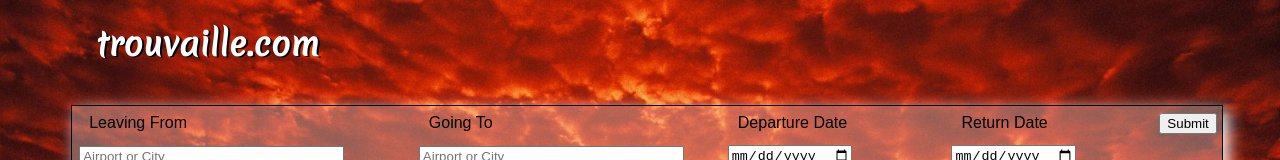
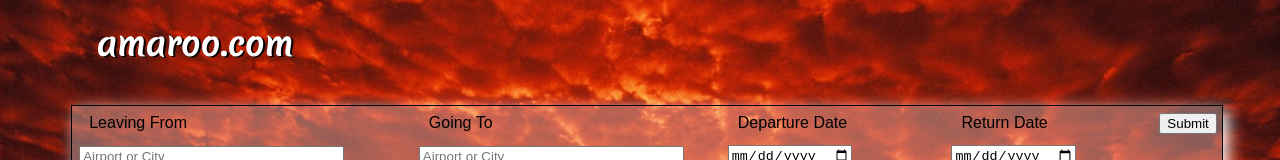
Before and after one commit to EveU/amaroo, a website: page client/build/index.html in a window 1280 px wide. Shown: the top 160 px of the page. Drawn offline with Linux system fonts and the light colour scheme; files whose address does not match are found by name.

Commit message:
changed name

```diff
--- a/client/build/index.html
+++ b/client/build/index.html
@@ -1,14 +1,14 @@
 <!DOCTYPE html>
 <html>
 <head>
-  <title>Trouvaille | Fly - Stay - Explore</title>
+  <title>Amaroo | Fly - Stay - Explore</title>
   <script src='bundle.js'></script>
   <link rel="stylesheet" type="text/css" href="style.css">
   <link href='https://fonts.googleapis.com/css?family=Merienda' rel='stylesheet' type='text/css'>
 </head>
 <body>
  <div class="container">
-  <h1>trouvaille.com</h1>
+  <h1>amaroo.com</h1>
   <div>
 
     <form>
```
